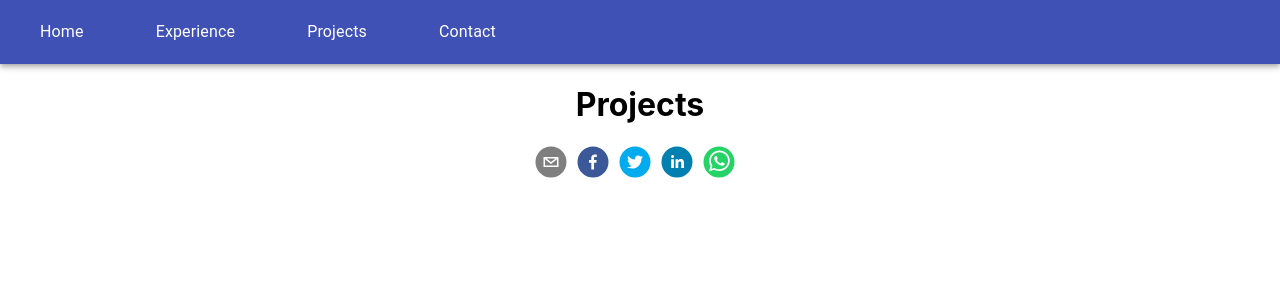
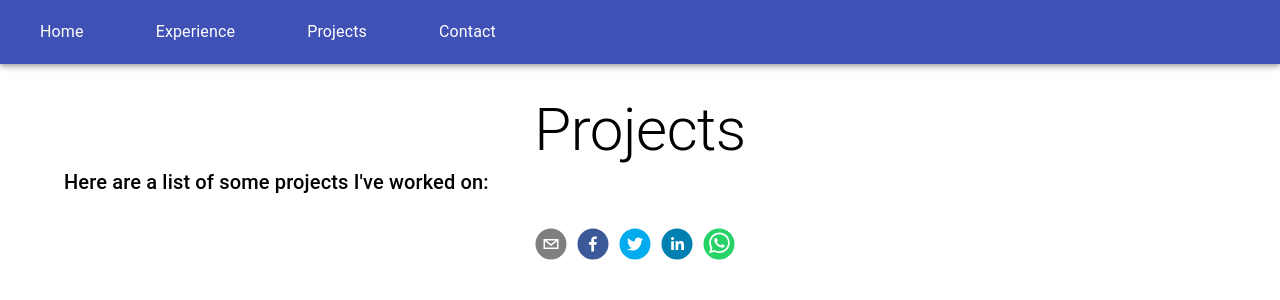
Before and after one commit to kiranmanoj2000/app, a React (Create React App) app: page /app/projects in a window 1280 px wide. Shown: the top 300 px of the page. Built offline with nearby package versions, Linux system fonts and the light colour scheme.

Commit message:
extracted static text content to constants and also abstracted each page header to a component for visual consistency

```diff
--- a/src/App.css
+++ b/src/App.css
@@ -40,3 +40,10 @@
 .footer {
   text-align: center;
 }
+
+.content-container {
+  width: 90%;
+  margin: auto;
+  margin-top: 30px;
+  margin-bottom: 30px;
+}
--- a/src/App.js
+++ b/src/App.js
@@ -10,22 +10,16 @@ import MobileNavBar from './components/MobileNavBar';
 import {
   BrowserView,
   MobileView,
-  isBrowser,
-  isMobile
 } from "react-device-detect";
 
 import {
-  BrowserRouter as Router,
   Switch,
   Route,
-  Link,
   withRouter,
-  useHistory
 } from "react-router-dom";
 
 import Experience from './components/Experience'
-import ReactGA from 'react-ga';
-import { createBrowserHistory } from 'history';
+
 class App extends React.Component {
   constructor(props) {
     super(props)
@@ -64,6 +58,8 @@ class App extends React.Component {
           <MobileNavBar/>
     </MobileView>
 
+    <div className='content-container'>
+
       <Switch>
         <Route path="/app/projects">
           <Projects />
@@ -78,6 +74,8 @@ class App extends React.Component {
           <HomePage />
         </Route>
       </Switch>
+    </div>
+
 
       <div className='footer'>
         <SocialShare url={this.state.url}/>
--- a/src/components/Contact.jsx
+++ b/src/components/Contact.jsx
@@ -1,5 +1,6 @@
 import React from 'react'
-
+import {CONTACT_DESCRIPTION, CONTACT_TITLE} from '../constants/Contact/index'
+import PageHeading from './PageHeading'
 class Contact extends React.Component {
     constructor(props){
         super(props)
@@ -7,9 +8,7 @@ class Contact extends React.Component {
 
     render(){
         return(
-            <h1>
-                Contact
-            </h1>
+            <PageHeading heading={CONTACT_TITLE} description={CONTACT_DESCRIPTION}/>
         )
     }
 }
--- a/src/components/Experience.jsx
+++ b/src/components/Experience.jsx
@@ -1,5 +1,6 @@
 import React from 'react'
-
+import {EXPERIENCE_DESCRIPTION, EXPERIENCE_TITLE} from '../constants/Experience/index'
+import PageHeading from './PageHeading'
 class Experience extends React.Component {
     constructor(props){
         super(props)
@@ -7,9 +8,7 @@ class Experience extends React.Component {
 
     render(){
         return(
-            <h1>
-                Experience
-            </h1>
+            <PageHeading heading={EXPERIENCE_TITLE} description={EXPERIENCE_DESCRIPTION}/>
         )
     }
 }
--- a/src/components/HomePage.jsx
+++ b/src/components/HomePage.jsx
@@ -1,4 +1,6 @@
 import React from 'react';
+import PageHeading from './PageHeading'
+import {HOMEPAGE_FIRST_PARAGRAPH} from '../constants/Home/index'
 class HomePage extends React.Component {
     constructor(props){
         super(props)
@@ -10,9 +12,7 @@ class HomePage extends React.Component {
         return (
             <>
 
-                <h1>
-                    Home
-                </h1>
+                    <PageHeading heading='Home' description={HOMEPAGE_FIRST_PARAGRAPH}/>
             </>
         )
     }
--- /dev/null
+++ b/src/components/PageHeading.css
@@ -0,0 +1,3 @@
+.description {
+    text-align: left;
+}
--- /dev/null
+++ b/src/components/PageHeading.jsx
@@ -0,0 +1,20 @@
+import React from 'react'
+import Typography from '@material-ui/core/Typography';
+import './PageHeading.css'
+export default class PageHeading extends React.Component {
+    render(){
+        return(
+            <>
+                <Typography variant='h2'>
+                    {this.props.heading}
+                </Typography>
+                <div className='description'>
+                <Typography variant='h6'>
+                    {this.props.description}
+                </Typography>
+                </div>
+
+            </>
+        )
+    }
+}
--- a/src/components/Projects.jsx
+++ b/src/components/Projects.jsx
@@ -1,5 +1,6 @@
 import React from 'react'
-
+import {PROJECTS_LIST_DESCRIPTION, PROJECTS_TITLE} from '../constants/Projects/index'
+import PageHeading from './PageHeading'
 class Projects extends React.Component {
     constructor(props){
         super(props)
@@ -7,9 +8,7 @@ class Projects extends React.Component {
 
     render(){
         return(
-            <h1>
-                Projects
-            </h1>
+                <PageHeading heading={PROJECTS_TITLE} description={PROJECTS_LIST_DESCRIPTION}/>
         )
     }
 }
--- /dev/null
+++ b/src/constants/Contact/index.js
@@ -0,0 +1,2 @@
+export const CONTACT_TITLE = "Contact"
+export const CONTACT_DESCRIPTION = "Here's some ways you can get in touch with me!"
--- /dev/null
+++ b/src/constants/Experience/index.js
@@ -0,0 +1,2 @@
+export const EXPERIENCE_TITLE = "Experience"
+export const EXPERIENCE_DESCRIPTION = "In the past I've worked with some amazing companies and people developing software. Here's some of the positions I've worked."
--- /dev/null
+++ b/src/constants/Home/index.js
@@ -0,0 +1 @@
+export const HOMEPAGE_FIRST_PARAGRAPH = "Hi, my name's Kiran Manoj Kumar and I'm a 3rd year Mechatronics Engineering student at the University of Waterloo. I am passionate in backend software engineering and product managment."
--- /dev/null
+++ b/src/constants/Projects/index.js
@@ -0,0 +1,3 @@
+export const PROJECTS_LIST_HEADER = "Projects"
+export const PROJECTS_LIST_DESCRIPTION = "Here are a list of some projects I've worked on:"
+export const PROJECTS_TITLE = "Projects"
```
Also changed, not shown: 1 other file (tests, documents, lock files or other folders).
